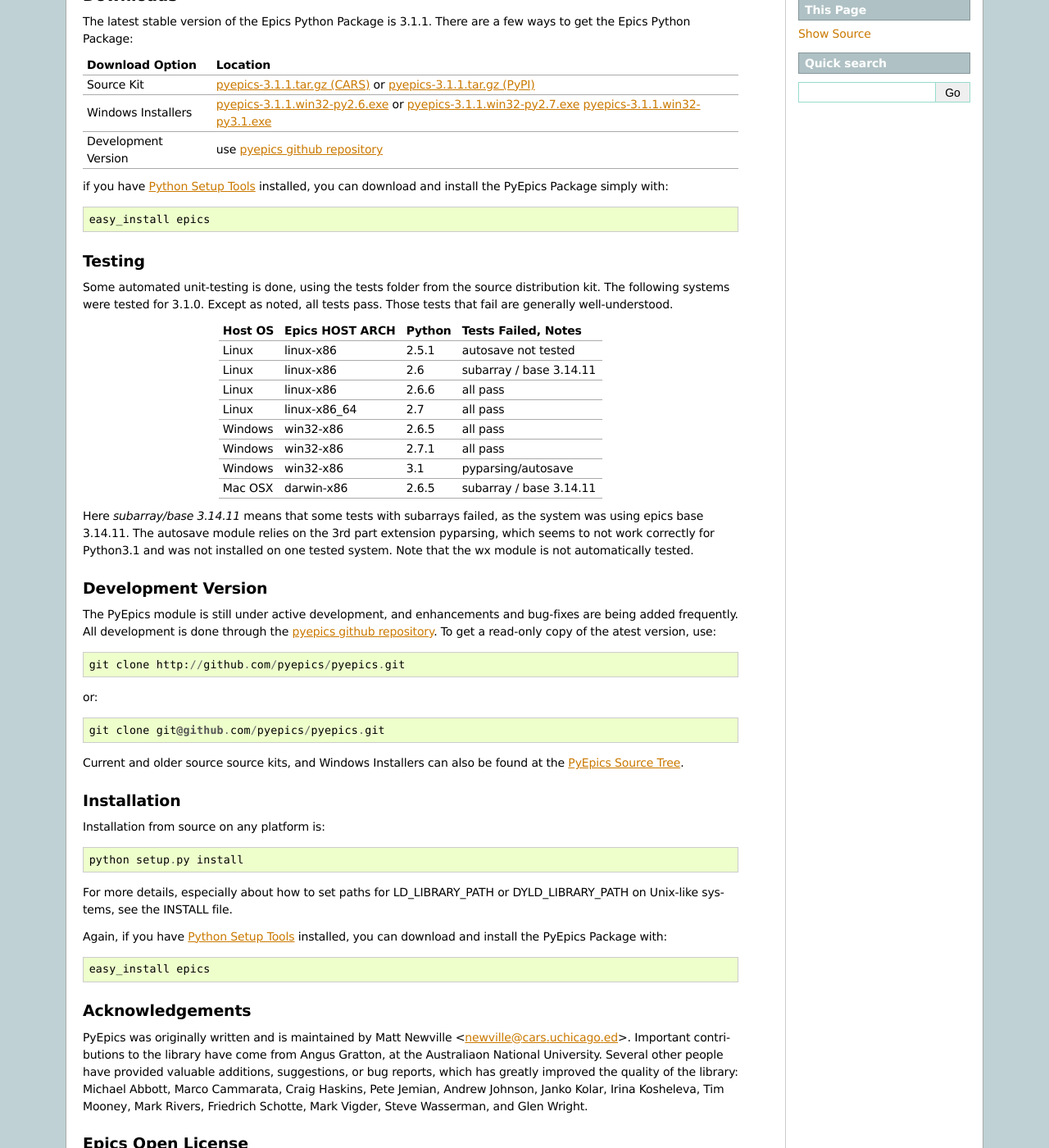
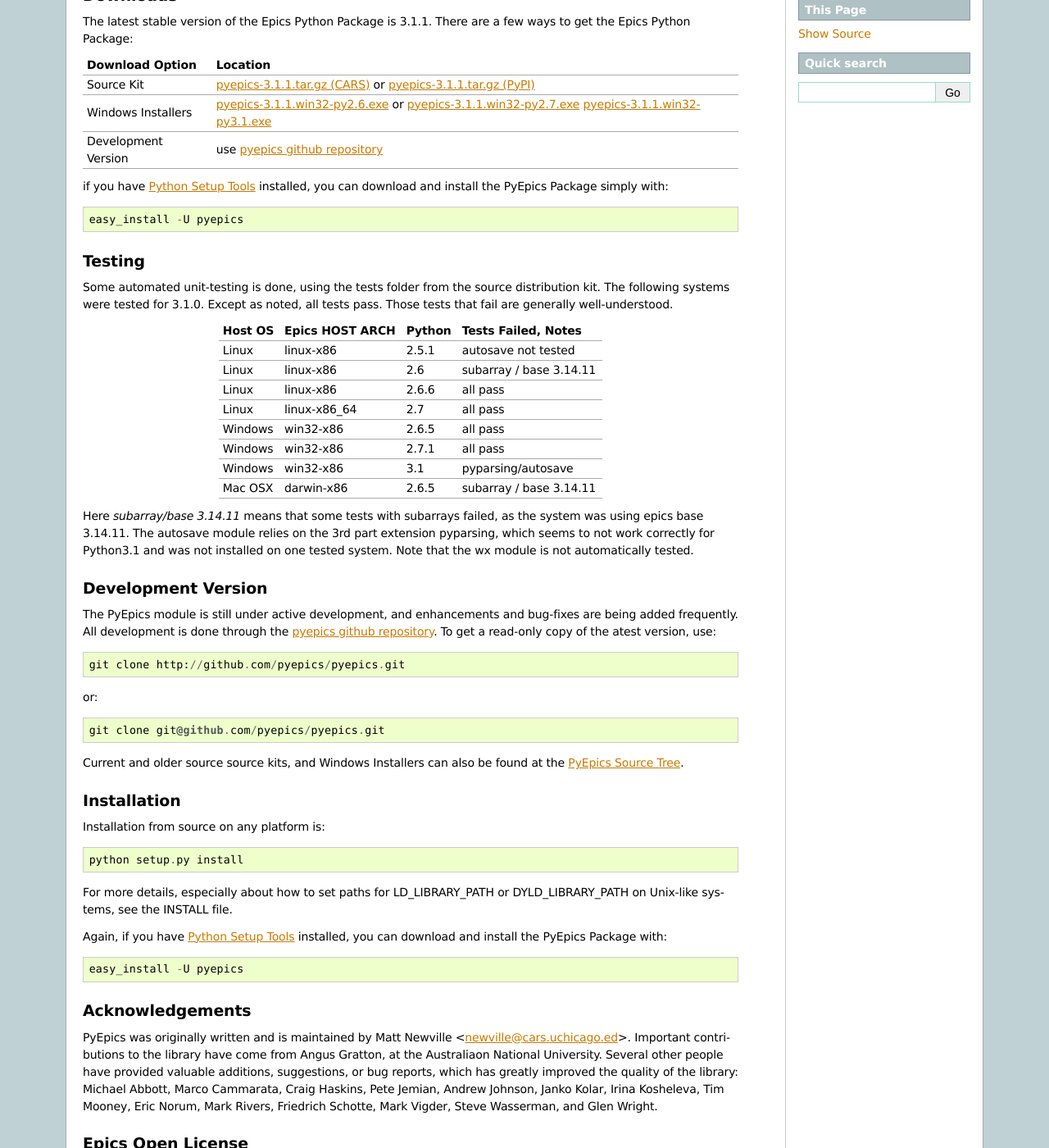
Before and after one commit to pyepics/pyepics, a Sphinx documentation site: the page built from doc/installation.rst, in a window 1280 px wide and 1400 px high, scrolled down 431 px. Shown: the whole window at 82% size. Built offline with Sphinx 7.4.7, drawn with Linux system fonts in a browser that asks for light colours; formulas are drawn with MathJax 3; the version number is read from the project's files by our own code.

Commit message:
doc changed to point to pyepics at PyPI

```diff
--- a/doc/_templates/indexsidebar.html
+++ b/doc/_templates/indexsidebar.html
@@ -1,10 +1,10 @@
 <h3>Download</h3>
 <p>Current version: <b>{{ release }}</b></p>
-<p>Download Stable Version from:
+<p>Download:
 <ul>
   <li>&nbsp; &nbsp; <a href="http://cars9.uchicago.edu/software/python/pyepics3/src/">cars.uchicago.edu</a>
-  <li>&nbsp; &nbsp; <a href="http://pypi.python.org/pypi/pyepics/">PyPI (Python.org)</a> <br>
-       try <tt>easy_install epics</tt>
+  <li>&nbsp; &nbsp; <a href="http://pypi.python.org/pypi/pyepics/">PyPI (Python.org)</a> <p>
+       try <tt>easy_install -U pyepics</tt>
 </ul>
 <p>
 
--- a/doc/installation.rst
+++ b/doc/installation.rst
@@ -55,7 +55,7 @@
 if you have `Python Setup Tools`_  installed, you can download and install
 the PyEpics Package simply with::
 
-   easy_install epics
+   easy_install -U pyepics
 
 
 Testing
@@ -121,10 +121,10 @@
 For more details, especially about how to set paths for LD_LIBRARY_PATH or
 DYLD_LIBRARY_PATH on Unix-like systems, see the INSTALL file.
 
-Again, if you have `Python Setup Tools`_  installed, you can download and install
-the PyEpics Package with::
+Again, if you have `Python Setup Tools`_  installed, you can download and
+install the PyEpics Package with::
 
-   easy_install epics
+   easy_install -U pyepics
 
 
 Acknowledgements
@@ -136,8 +136,8 @@
 other people have provided valuable additions, suggestions, or bug reports,
 which has greatly improved the quality of the library: Michael Abbott,
 Marco Cammarata, Craig Haskins, Pete Jemian, Andrew Johnson, Janko Kolar,
-Irina Kosheleva, Tim Mooney, Mark Rivers, Friedrich Schotte, Mark Vigder,
-Steve Wasserman, and Glen Wright.
+Irina Kosheleva, Tim Mooney, Eric Norum, Mark Rivers, Friedrich Schotte,
+Mark Vigder, Steve Wasserman, and Glen Wright.
 
 
 Epics Open License
```
